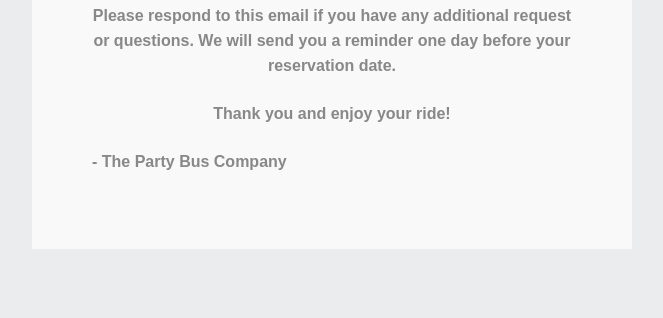
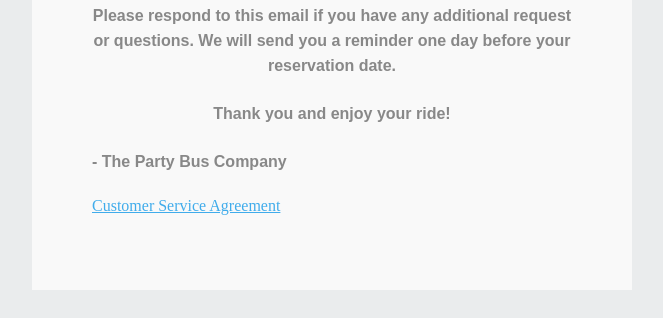
Before and after one commit to mmac714/thepartybuscompany, a Django app: template bookings/templates/bookings/confirmation_email.html in a window 1280 px wide. Shown: the part 570-888 px from the top of the page, without its empty margins (308-971 px from the left). Before the commit the page ends 819 px from the top, so only its background shows below. Run offline with Django 3.2, Linux system fonts and the light colour scheme; the template is opened without the code that fills it, so the values that code supplies are empty.

Commit message:
added service agreement link to confirmation email.

```diff
--- a/bookings/templates/bookings/confirmation_email.html
+++ b/bookings/templates/bookings/confirmation_email.html
@@ -163,6 +163,11 @@
                             - The Party Bus Company
                             </td>
                         </tr>
+
+                        <tr>
+                          <td data-color="text" data-size="size text" data-min="10" data-max="26" data-link-color="link text color" data-link-style="font-weight:bold; text-decoration:underline; color:#40aceb;" align="left" style="font: Arial, Helvetica, sans-serif; color:#888; padding:0 0 23px;"><a href="http://www.thepartybuscompany.io/customer_agreement.pdf">Customer Service Agreement</a>
+                            </td>
+                        </tr>
                       </table>
                     </td>
                   </tr>
```
